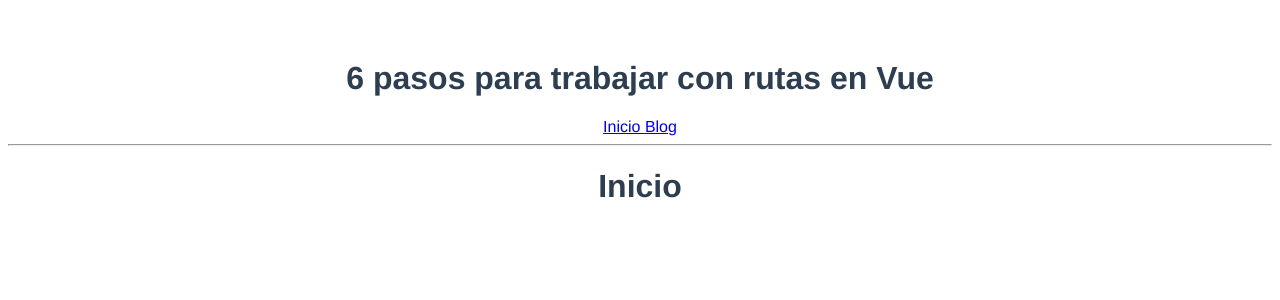
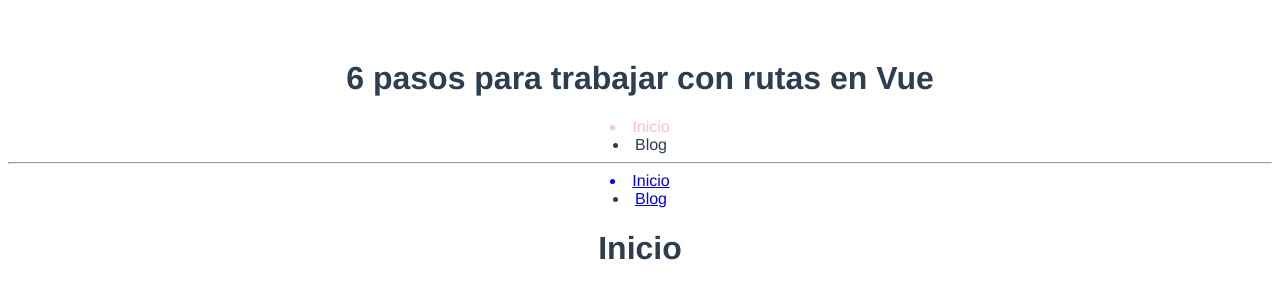
Before and after one commit to SalmaCzSz/Vue-Firebase, a Vue app in the folder src/vuerouter/: page / in a window 1280 px wide. Shown: the top 300 px of the page. Built offline with nearby package versions, Linux system fonts and the light colour scheme.

Commit message:
02/06/2023 | Aplicando style a router-link y uso de etiquetas exact y tag.

```diff
--- a/src/vuerouter/src/App.vue
+++ b/src/vuerouter/src/App.vue
@@ -1,9 +1,16 @@
 <template>
   <div id="app">
     <h1>6 pasos para trabajar con rutas en Vue</h1>
-    <router-link to="/"> Inicio </router-link>
-    <router-link to="/blog"> Blog </router-link>
+    <router-link tag="li" exact to="/"> Inicio </router-link>
+    <router-link tag="li" to="/blog"> Blog </router-link>
     <hr>
+    <router-link active-class="activo" tag="li" exact to="/">
+        <a> Inicio </a>
+    </router-link>
+    <router-link active-class="activo" tag="li" to="/blog">
+        <a> Blog </a>
+    </router-link>
+
     <router-view></router-view>
   </div>
 </template>
@@ -17,6 +24,16 @@
 </script>
 
 <style>
+.router-link-active {
+    color: pink;
+}
+.router-link-active a{
+    color: MediumVioletRed;
+}
+.activo{
+    color: blue;
+}
+
 #app {
   font-family: Avenir, Helvetica, Arial, sans-serif;
   -webkit-font-smoothing: antialiased;
```
